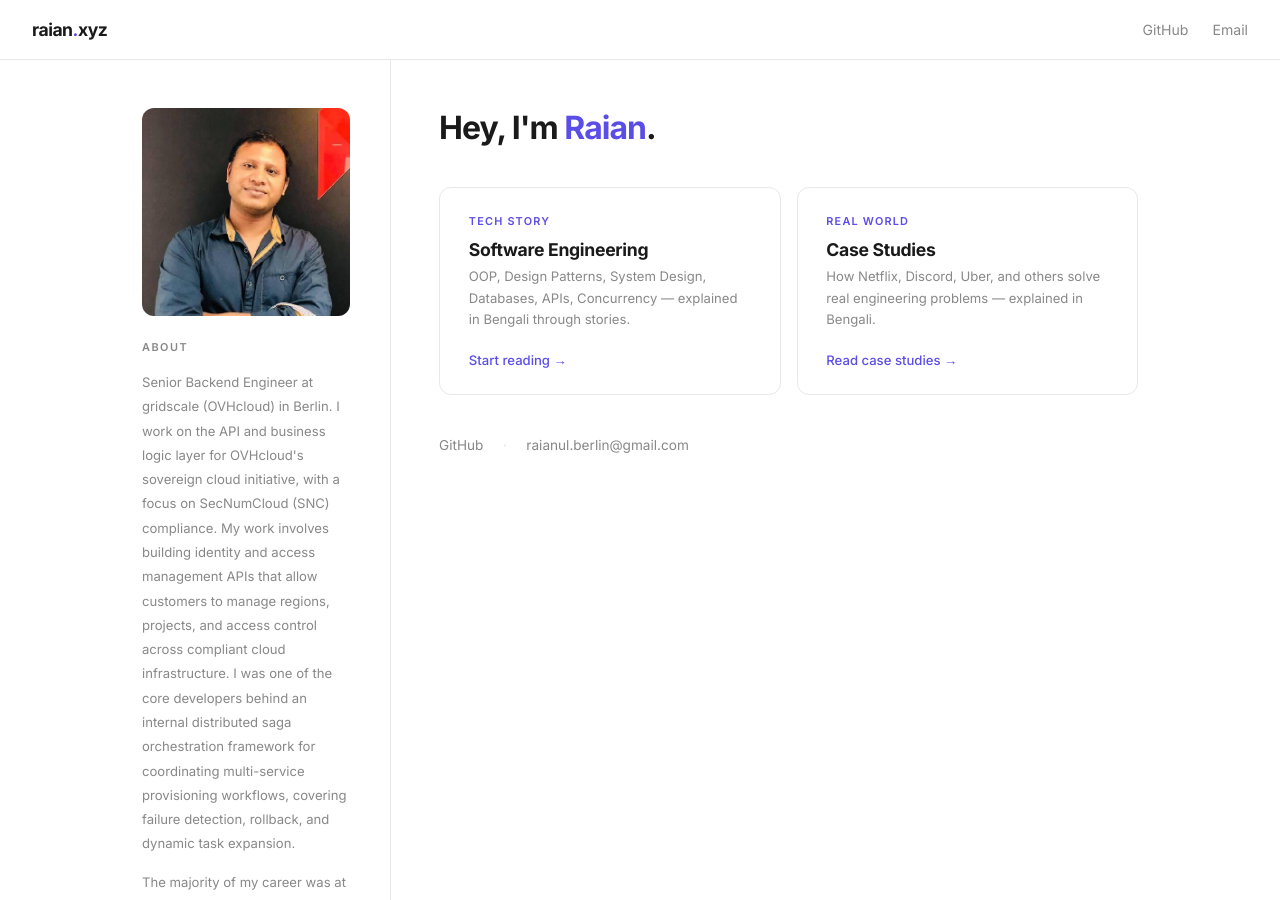
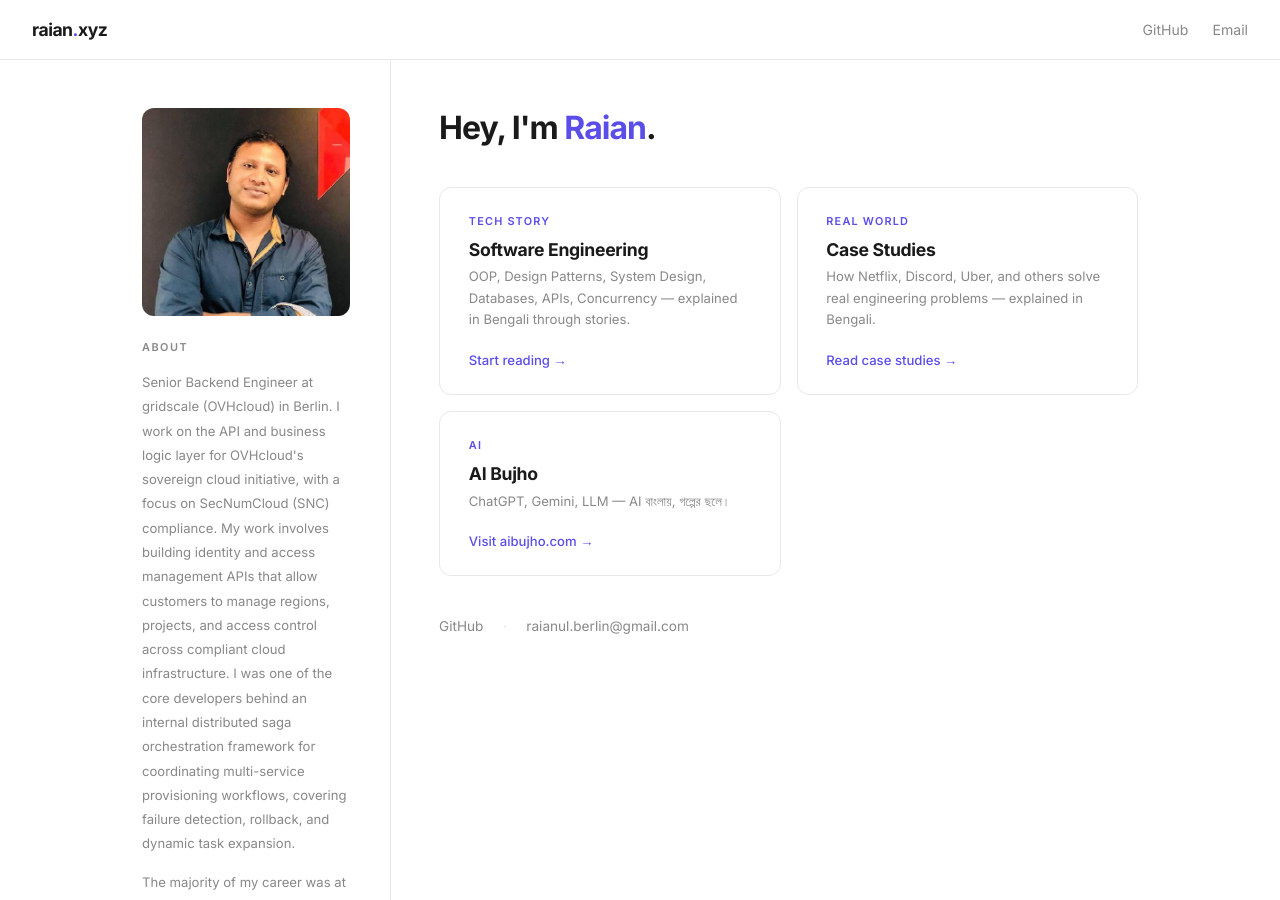
Before and after one commit to raianul/raianul.github.io, a Jekyll site: the page built from index.html, in a window 1280 px wide and 900 px high. Built offline with Jekyll 4.4.1, drawn with Linux system fonts in a browser that asks for light colours.

Commit message:
Add aibujho.com card to homepage
Co-Authored-By: Claude Sonnet 4.6 <noreply@anthropic.com>

```diff
--- a/index.html
+++ b/index.html
@@ -245,6 +245,12 @@ description: "Bengali tech writing and AI tools by Raian."
           <div class="dest-desc">How Netflix, Discord, Uber, and others solve real engineering problems — explained in Bengali.</div>
           <span class="dest-arrow">Read case studies →</span>
         </a>
+        <a href="https://aibujho.com" target="_blank" rel="noopener" class="dest-card">
+          <div class="dest-tag">AI</div>
+          <div class="dest-title">AI Bujho</div>
+          <div class="dest-desc">ChatGPT, Gemini, LLM — AI বাংলায়, গল্পের ছলে।</div>
+          <span class="dest-arrow">Visit aibujho.com →</span>
+        </a>
       </div>
 
 <div class="social">
```
